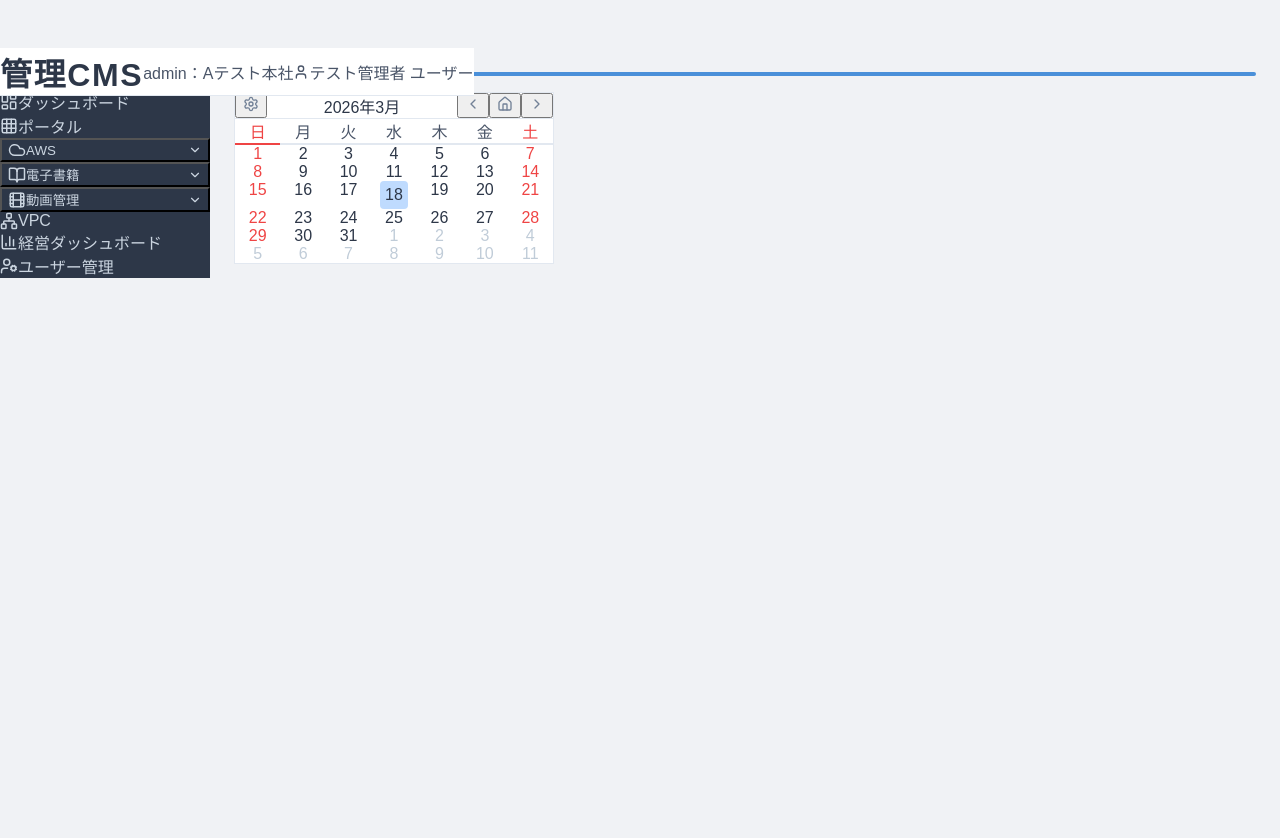
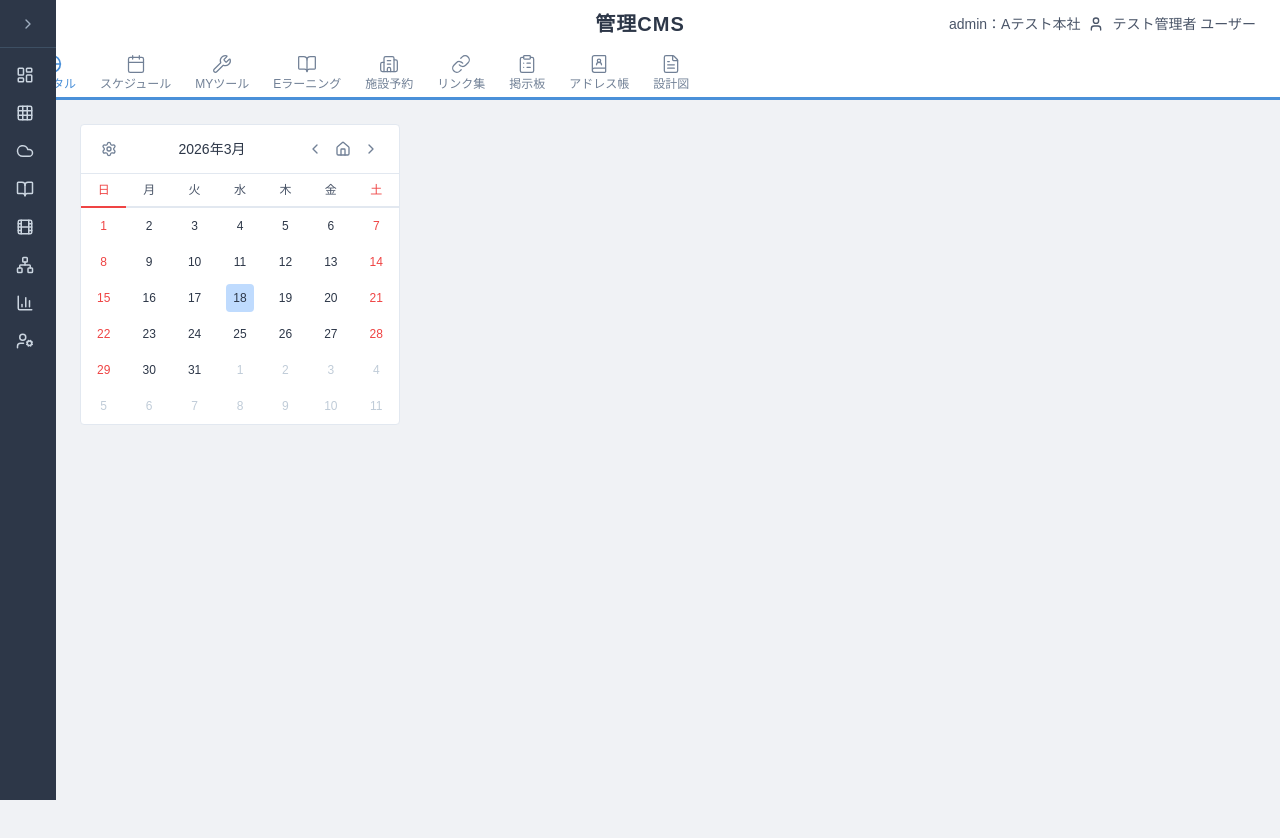
Before and after one commit to static-haruka/frontend-training-2, a Next.js app: page / in a window 1280 px wide. Shown: the top 838 px of the page. Built offline with nearby package versions, Linux system fonts and the light colour scheme.

Commit message:
feat: add tab bar and fix layout issues

```diff
--- a/src/app/globals.css
+++ b/src/app/globals.css
@@ -1,6 +1,4 @@
-@tailwind base;
-@tailwind components;
-@tailwind utilities;
+@import "tailwindcss";
 
 body {
   margin: 0;
--- a/src/app/page.tsx
+++ b/src/app/page.tsx
@@ -1,29 +1,32 @@
+"use client";
+
+import { useState } from "react";
 import Header from "@/components/layout/Header";
 import Sidebar from "@/components/layout/Sidebar";
+import TabBar from "@/components/layout/TabBar";
 import Calendar from "@/components/calendar/Calendar";
 
 export default function Home() {
+  const [sidebarExpanded, setSidebarExpanded] = useState(false);
+  const marginLeft = sidebarExpanded ? 210 : 56;
+
   return (
     <div className="min-h-screen" style={{ backgroundColor: "#f0f2f5" }}>
       <Header />
-      <Sidebar />
+      <TabBar />
+      <Sidebar
+        expanded={sidebarExpanded}
+        onToggle={() => setSidebarExpanded((prev) => !prev)}
+      />
       <main
-        className="transition-all duration-300"
+        className="transition-all duration-200"
         style={{
-          marginTop: "48px",
-          marginLeft: "210px",
+          marginTop: "100px",
+          marginLeft: `${marginLeft}px`,
           padding: "24px",
-          minHeight: "calc(100vh - 48px)",
+          minHeight: "calc(100vh - 100px)",
         }}
       >
-        <div
-          style={{
-            height: "4px",
-            backgroundColor: "#4a90d9",
-            marginBottom: "16px",
-            borderRadius: "2px",
-          }}
-        />
         <Calendar />
       </main>
     </div>
--- a/src/components/calendar/Calendar.tsx
+++ b/src/components/calendar/Calendar.tsx
@@ -34,14 +34,12 @@ export default function Calendar() {
 
   const daysInMonth = new Date(year, month + 1, 0).getDate();
   const firstDay = new Date(year, month, 1).getDay();
+  const daysInPrevMonth = new Date(year, month, 0).getDate();
 
-  const daysInPrevMonth = new Date(year, month, 0).getDate();
   const prevDays = Array.from({ length: firstDay }, (_, i) =>
     daysInPrevMonth - firstDay + 1 + i
   );
-
   const currentDays = Array.from({ length: daysInMonth }, (_, i) => i + 1);
-
   const totalCells = 42;
   const nextDays = Array.from(
     { length: totalCells - prevDays.length - currentDays.length },
@@ -53,6 +51,14 @@ export default function Calendar() {
     month === today.getMonth() &&
     year === today.getFullYear();
 
+  const cellStyle: React.CSSProperties = {
+    display: "flex",
+    alignItems: "center",
+    justifyContent: "center",
+    height: "36px",
+    fontSize: "12px",
+  };
+
   return (
     <div
       className="inline-block rounded"
@@ -62,7 +68,6 @@ export default function Calendar() {
         minWidth: "320px",
       }}
     >
-      {/* カレンダーヘッダー */}
       <div
         className="flex items-center gap-3 px-4 py-3"
         style={{ borderBottom: "1px solid #e2e8f0" }}
@@ -86,7 +91,6 @@ export default function Calendar() {
         </div>
       </div>
 
-      {/* 曜日ヘッダー */}
       <div className="grid grid-cols-7">
         {WEEKDAYS.map((day, i) => (
           <div
@@ -102,16 +106,13 @@ export default function Calendar() {
         ))}
       </div>
 
-      {/* 日付グリッド */}
       <div className="grid grid-cols-7">
-        {/* 前月 */}
         {prevDays.map((day, i) => (
-          <div key={`prev-${i}`} className="text-center text-xs py-3" style={{ color: "#c0ccd8" }}>
+          <div key={`prev-${i}`} style={{ ...cellStyle, color: "#c0ccd8" }}>
             {day}
           </div>
         ))}
 
-        {/* 当月 */}
         {currentDays.map((day) => {
           const colIndex = (firstDay + day - 1) % 7;
           const isSun = colIndex === 0;
@@ -121,18 +122,19 @@ export default function Calendar() {
           return (
             <div
               key={`cur-${day}`}
-              className="text-center text-xs py-3"
-              style={{ color: isSun || isSat ? "#ef4444" : "#2d3748" }}
+              style={{ ...cellStyle, color: isSun || isSat ? "#ef4444" : "#2d3748" }}
             >
               {todayCell ? (
                 <span
                   style={{
-                    display: "inline-block",
+                    display: "inline-flex",
+                    alignItems: "center",
+                    justifyContent: "center",
                     width: "28px",
                     height: "28px",
-                    lineHeight: "28px",
                     backgroundColor: "#bfdbfe",
                     borderRadius: "4px",
+                    fontSize: "12px",
                   }}
                 >
                   {day}
@@ -144,9 +146,8 @@ export default function Calendar() {
           );
         })}
 
-        {/* 翌月 */}
         {nextDays.map((day, i) => (
-          <div key={`next-${i}`} className="text-center text-xs py-3" style={{ color: "#c0ccd8" }}>
+          <div key={`next-${i}`} style={{ ...cellStyle, color: "#c0ccd8" }}>
             {day}
           </div>
         ))}
--- a/src/components/layout/Header.tsx
+++ b/src/components/layout/Header.tsx
@@ -5,27 +5,29 @@ import { User } from "lucide-react";
 export default function Header() {
   return (
     <header
-      className="fixed top-0 left-0 right-0 z-30 flex items-center justify-between px-6"
+      className="fixed top-0 right-0 z-30 flex flex-col"
       style={{
+        left: "0px",
         height: "48px",
         backgroundColor: "#ffffff",
-        borderBottom: "1px solid #e2e8f0",
       }}
     >
+      <div className="flex items-center flex-1 px-6">
         <h1
-        className="text-xl font-semibold"
+          className="absolute left-1/2 -translate-x-1/2 text-xl font-semibold"
           style={{ color: "#2d3748", letterSpacing: "0.05em" }}
         >
           管理CMS
         </h1>
         <div
-        className="flex items-center gap-2 text-sm"
+          className="ml-auto flex items-center gap-2 text-sm"
           style={{ color: "#4a5568" }}
         >
           <span>admin：Aテスト本社</span>
           <User size={16} />
           <span>テスト管理者 ユーザー</span>
         </div>
+      </div>
     </header>
   );
 }
--- a/src/components/layout/Sidebar.tsx
+++ b/src/components/layout/Sidebar.tsx
@@ -1,13 +1,17 @@
 "use client";
 
-import { useState } from "react";
 import Link from "next/link";
 import { usePathname } from "next/navigation";
-import { ChevronLeft, ChevronRight, ChevronDown, ChevronUp } from "lucide-react";
+import { ChevronDown, ChevronUp, ChevronRight, ChevronLeft } from "lucide-react";
+import { useState } from "react";
 import { navItems } from "@/lib/navItems";
 
-export default function Sidebar() {
-  const [collapsed, setCollapsed] = useState(false);
+type Props = {
+  expanded: boolean;
+  onToggle: () => void;
+};
+
+export default function Sidebar({ expanded, onToggle }: Props) {
   const [openMenus, setOpenMenus] = useState<Record<string, boolean>>({});
   const pathname = usePathname();
 
@@ -15,31 +19,37 @@ export default function Sidebar() {
     setOpenMenus((prev) => ({ ...prev, [label]: !prev[label] }));
   };
 
-  const sidebarWidth = collapsed ? 56 : 210;
+  const sidebarWidth = expanded ? 210 : 56;
 
   return (
+    <>
+      <button
+        onClick={onToggle}
+        className="fixed z-40 flex items-center justify-center transition-all duration-200"
+        style={{
+          top: "0px",
+          left: "0px",
+          width: `${sidebarWidth}px`,
+          height: "48px",
+          backgroundColor: "#2d3748",
+          color: "#a0aec0",
+          borderBottom: "1px solid #3d4f63",
+          justifyContent: expanded ? "flex-end" : "center",
+          paddingRight: expanded ? "16px" : "0",
+        }}
+      >
+        {expanded ? <ChevronLeft size={16} /> : <ChevronRight size={16} />}
+      </button>
+
       <aside
-      className="fixed left-0 top-12 bottom-0 z-20 flex flex-col transition-all duration-300"
+        className="fixed left-0 bottom-0 z-20 flex flex-col transition-all duration-200"
         style={{
+          top: "48px",
           width: sidebarWidth,
           backgroundColor: "#2d3748",
           overflowX: "hidden",
         }}
       >
-      {/* 折りたたみボタン */}
-      <button
-        onClick={() => setCollapsed(!collapsed)}
-        className="flex items-center justify-center w-full py-3 transition-colors"
-        style={{
-          color: "#a0aec0",
-          borderBottom: "1px solid #3d4f63",
-          minHeight: "42px",
-        }}
-      >
-        {collapsed ? <ChevronRight size={16} /> : <ChevronLeft size={16} />}
-      </button>
-
-      {/* ナビゲーション */}
         <nav className="flex-1 overflow-y-auto py-2">
           {navItems.map((item) => {
             const Icon = item.icon;
@@ -49,7 +59,6 @@ export default function Sidebar() {
               ? pathname === item.href
               : item.children?.some((c) => pathname === c.href);
 
-          // サブメニューあり
             if (hasChildren) {
               return (
                 <div key={item.label}>
@@ -62,16 +71,14 @@ export default function Sidebar() {
                     }}
                   >
                     <Icon size={18} className="flex-shrink-0" />
-                  {!collapsed && (
+                    {expanded && (
                       <>
                         <span className="flex-1 whitespace-nowrap">{item.label}</span>
                         {isOpen ? <ChevronUp size={14} /> : <ChevronDown size={14} />}
                       </>
                     )}
                   </button>
-
-                {/* サブメニュー */}
-                {!collapsed && isOpen && (
+                  {expanded && isOpen && (
                     <div style={{ backgroundColor: "#253141" }}>
                       {item.children!.map((child) => (
                         <Link
@@ -93,7 +100,6 @@ export default function Sidebar() {
               );
             }
 
-          // サブメニューなし
             return (
               <Link
                 key={item.label}
@@ -106,7 +112,7 @@ export default function Sidebar() {
                 }}
               >
                 <Icon size={18} className="flex-shrink-0" />
-              {!collapsed && (
+                {expanded && (
                   <span className="whitespace-nowrap">{item.label}</span>
                 )}
               </Link>
@@ -114,5 +120,6 @@ export default function Sidebar() {
           })}
         </nav>
       </aside>
+    </>
   );
 }
--- /dev/null
+++ b/src/components/layout/TabBar.tsx
@@ -0,0 +1,61 @@
+"use client";
+
+import { useState } from "react";
+import {
+  Globe,
+  Calendar,
+  Wrench,
+  BookOpen,
+  Building2,
+  Link,
+  ClipboardList,
+  BookUser,
+  FileText,
+} from "lucide-react";
+
+const tabs = [
+  { label: "ポータル",     icon: Globe },
+  { label: "スケジュール", icon: Calendar },
+  { label: "MYツール",     icon: Wrench },
+  { label: "Eラーニング",  icon: BookOpen },
+  { label: "施設予約",     icon: Building2 },
+  { label: "リンク集",     icon: Link },
+  { label: "掲示板",       icon: ClipboardList },
+  { label: "アドレス帳",   icon: BookUser },
+  { label: "設計図",       icon: FileText },
+];
+
+export default function TabBar() {
+  const [activeTab, setActiveTab] = useState("ポータル");
+
+  return (
+    <div
+      className="fixed left-0 right-0 z-20 flex items-center px-4"
+      style={{
+        top: "48px",
+        height: "52px",
+        backgroundColor: "#ffffff",
+        borderBottom: "3px solid #4a90d9",
+      }}
+    >
+      {tabs.map((tab) => {
+        const Icon = tab.icon;
+        const isActive = activeTab === tab.label;
+        return (
+          <button
+            key={tab.label}
+            onClick={() => setActiveTab(tab.label)}
+            className="flex flex-col items-center justify-center gap-0.5 px-3 py-1 transition-colors"
+            style={{
+              color: isActive ? "#4a90d9" : "#718096",
+              minWidth: "60px",
+            }}
+          >
+            <Icon size={20} strokeWidth={isActive ? 2 : 1.5} />
+            <span className="text-xs whitespace-nowrap">{tab.label}</span>
+          </button>
+        );
+      })}
+    </div>
+  );
+}
```
Lines whose indentation alone changed are shown as unchanged.
